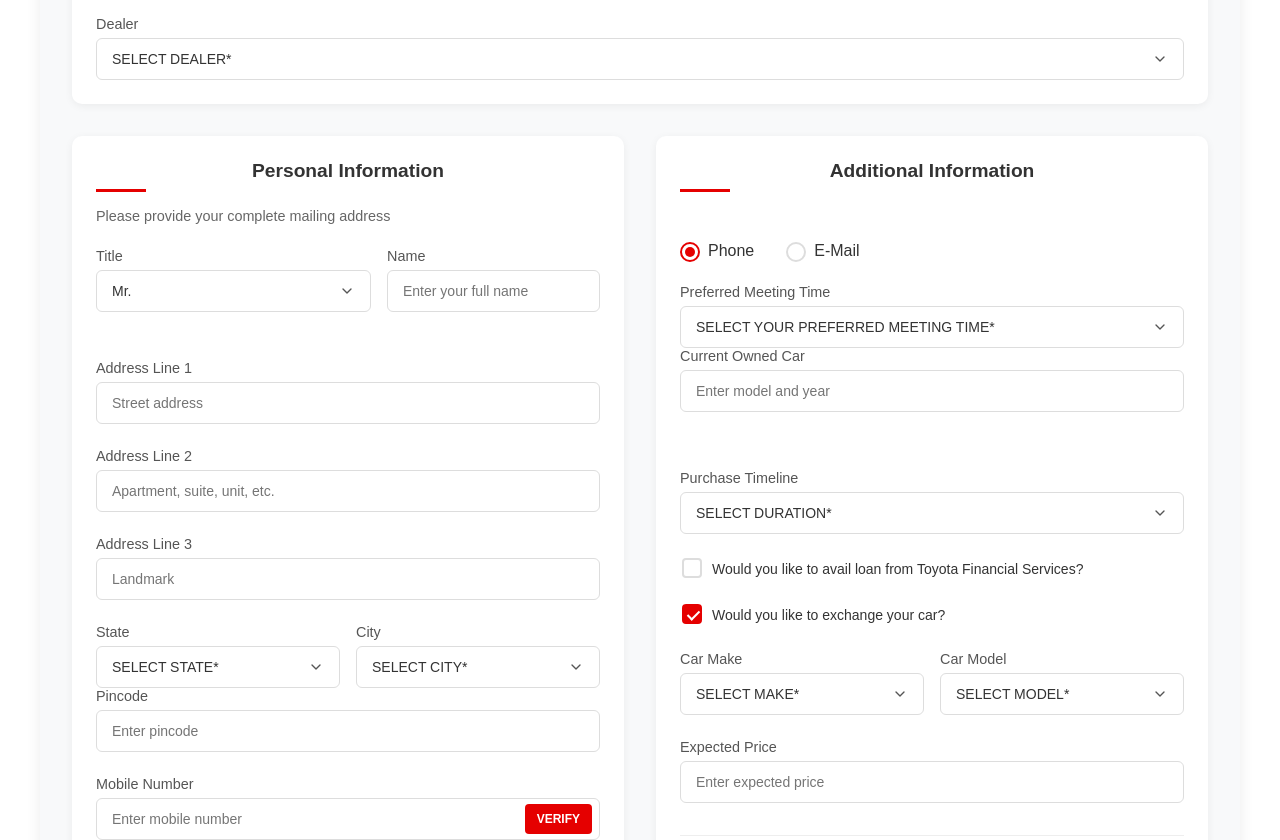
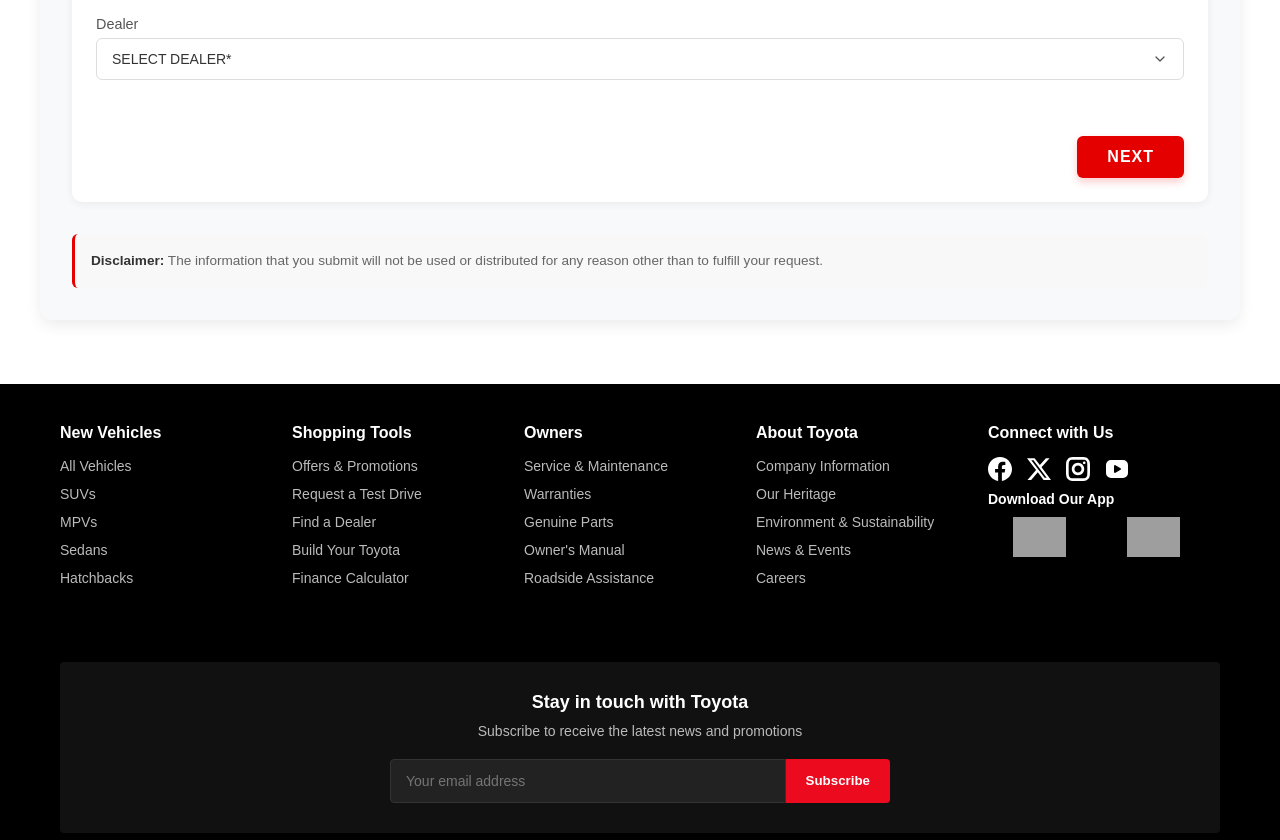
Before and after one commit to mercy-rotich/toyota_website, a React (Vite) app: page /exchangecar in a window 1280 px wide. Shown: the part 920-1760 px from the top of the page. Built offline with nearby package versions, Linux system fonts and the light colour scheme; grey boxes are pictures that could not be loaded.

Commit message:
updates on exchange page

```diff
--- a/src/Components/HomePageComponents/SecondNavbarComponents/ExchangeCar/ExchangeCar.css
+++ b/src/Components/HomePageComponents/SecondNavbarComponents/ExchangeCar/ExchangeCar.css
@@ -489,7 +489,7 @@
   margin-top: 2rem;
 }
 
-.submit-btn {
+.submit-btn,.back-btn{
   background-color: #e50000;
   color: white;
   border: none;
@@ -503,13 +503,14 @@
   box-shadow: 0 4px 8px rgba(229, 0, 0, 0.2);
 }
 
-.submit-btn:hover {
+
+.submit-btn:hover,.back-btn:hover {
   background-color: #cc0000;
   transform: translateY(-2px);
   box-shadow: 0 6px 12px rgba(229, 0, 0, 0.3);
 }
 
-.submit-btn:active {
+.submit-btn:active,.back-btn:active {
   transform: translateY(0);
   box-shadow: 0 2px 4px rgba}
 
@@ -517,6 +518,9 @@
   .submit-btn:active {
     transform: translateY(0);
     box-shadow: 0 2px 4px rgba(229, 0, 0, 0.2);
+  }
+  .back-btn{
+    background-color: #cc0000;
   }
 
   /* Disclaimer */
--- a/src/Components/HomePageComponents/SecondNavbarComponents/ExchangeCar/ExchangeCar.jsx
+++ b/src/Components/HomePageComponents/SecondNavbarComponents/ExchangeCar/ExchangeCar.jsx
@@ -3,6 +3,9 @@
 import carImage from '../../../../assets/glanza-image.jpg';
 
 const ExchangeCar = () => {
+  // Add state to track the current active step (1, 2, or 3)
+  const [activeStep, setActiveStep] = useState(1);
+
   const [formData, setFormData] = useState({
     name: '',
     address1: '',
@@ -34,10 +37,32 @@
     });
   };
 
+  // Function to move to the next step
+  const nextStep = () => {
+    if (activeStep < 3) {
+      setActiveStep(activeStep + 1);
+      // Scroll to top of the form when changing steps
+      window.scrollTo({ top: 0, behavior: 'smooth' });
+    }
+  };
+
+  // Function to move to the previous step
+  const prevStep = () => {
+    if (activeStep > 1) {
+      setActiveStep(activeStep - 1);
+      // Scroll to top of the form when changing steps
+      window.scrollTo({ top: 0, behavior: 'smooth' });
+    }
+  };
+
   const handleSubmit = (e) => {
     e.preventDefault();
+    if (activeStep < 3) {
+      nextStep();
+    } else {
       console.log('Form submitted:', formData);
       alert('Form submitted successfully!');
+    }
   };
 
   const handleVerify = (field) => {
@@ -72,21 +97,23 @@
         <form onSubmit={handleSubmit}>
           <div className="form-progress">
             <div className="progress-bar">
-              <div className="progress-step active">
+              <div className={`progress-step ${activeStep >= 1 ? 'active' : ''}`}>
                 <div className="step-circle">1</div>
                 <div className="step-label">Vehicle Selection</div>
               </div>
-              <div className="progress-step">
+              <div className={`progress-step ${activeStep >= 2 ? 'active' : ''}`}>
                 <div className="step-circle">2</div>
                 <div className="step-label">Personal Details</div>
               </div>
-              <div className="progress-step">
+              <div className={`progress-step ${activeStep >= 3 ? 'active' : ''}`}>
                 <div className="step-circle">3</div>
                 <div className="step-label">Exchange Details</div>
               </div>
             </div>
           </div>
 
+          {/* Step 1 - Vehicle Selection */}
+          {activeStep === 1 && (
             <div className="car-selection-section card-panel">
               <h3 className="section-title">Select Your Toyota Model</h3>
               <div className="dropdown-container">
@@ -98,7 +125,7 @@
               <div className="location-selection">
                 <div className="dropdown-container">
                   <label htmlFor="state">State</label>
-                <select className="select-dropdown" id="state" name="state" value={formData.state} onChange={handleInputChange}>
+                  <select className="select-dropdown" id="state" name="state" value={formData.state} onChange={handleInputChange} required>
                     <option value="" disabled>SELECT STATE*</option>
                     <option value="delhi">Delhi</option>
                     <option value="maharashtra">Maharashtra</option>
@@ -108,7 +135,7 @@
 
                 <div className="dropdown-container">
                   <label htmlFor="city">City</label>
-                <select className="select-dropdown" id="city" name="city" value={formData.city} onChange={handleInputChange}>
+                  <select className="select-dropdown" id="city" name="city" value={formData.city} onChange={handleInputChange} required>
                     <option value="" disabled>SELECT CITY*</option>
                     <option value="mumbai">Mumbai</option>
                     <option value="delhi">Delhi</option>
@@ -119,16 +146,22 @@
 
               <div className="dropdown-container full-width">
                 <label htmlFor="dealer">Dealer</label>
-              <select className="select-dropdown" id="dealer" name="dealer" defaultValue="">
+                <select className="select-dropdown" id="dealer" name="dealer" defaultValue="" required>
                   <option value="" disabled>SELECT DEALER*</option>
                   <option value="dealer1">Dealer 1</option>
                   <option value="dealer2">Dealer 2</option>
                   <option value="dealer3">Dealer 3</option>
                 </select>
               </div>
+
+              <div className="submit-section">
+                <button type="button" className="submit-btn" onClick={nextStep}>NEXT</button>
               </div>
+            </div>
+          )}
 
-          <div className="form-container">
+          {/* Step 2 - Personal Details */}
+          {activeStep === 2 && (
             <div className="form-section card-panel">
               <div className="personal-info">
                 <h3 className="section-title">Personal Information</h3>
@@ -168,6 +201,7 @@
                       placeholder="Street address"
                       value={formData.address1}
                       onChange={handleInputChange}
+                      required
                     />
                   </div>
 
@@ -198,7 +232,14 @@
                   <div className="location-selection">
                     <div className="dropdown-container">
                       <label htmlFor="state-address">State</label>
-                      <select className="select-dropdown" id="state-address" name="state" value={formData.state} onChange={handleInputChange}>
+                      <select
+                        className="select-dropdown"
+                        id="state-address"
+                        name="state"
+                        value={formData.state}
+                        onChange={handleInputChange}
+                        required
+                      >
                         <option value="" disabled>SELECT STATE*</option>
                         <option value="delhi">Delhi</option>
                         <option value="maharashtra">Maharashtra</option>
@@ -208,7 +249,14 @@
 
                     <div className="dropdown-container">
                       <label htmlFor="city-address">City</label>
-                      <select className="select-dropdown" id="city-address" name="city" value={formData.city} onChange={handleInputChange}>
+                      <select
+                        className="select-dropdown"
+                        id="city-address"
+                        name="city"
+                        value={formData.city}
+                        onChange={handleInputChange}
+                        required
+                      >
                         <option value="" disabled>SELECT CITY*</option>
                         <option value="mumbai">Mumbai</option>
                         <option value="delhi">Delhi</option>
@@ -267,10 +315,20 @@
                   </div>
                 </div>
               </div>
+
+              <div className="navigation-buttons">
+                <div className="submit-section" style={{ display: 'flex', justifyContent: 'space-between' }}>
+                  <button type="button" className="back-btn" onClick={prevStep} style={{ backgroundColor: '#aaa' }}>BACK</button>
+                  <button type="button" className="submit-btn" onClick={nextStep}>NEXT</button>
                 </div>
+              </div>
+            </div>
+          )}
 
+          {/* Step 3 - Exchange Details */}
+          {activeStep === 3 && (
             <div className="form-section card-panel">
-              <h3 className="section-title">Additional Information</h3>
+              <h3 className="section-title">Exchange Details</h3>
 
               <div className="contact-preference">
                 <p>How would you like us to contact you?</p>
@@ -308,6 +366,7 @@
                   name="preferredMeetingTime"
                   value={formData.preferredMeetingTime}
                   onChange={handleInputChange}
+                  required
                 >
                   <option value="" disabled>SELECT YOUR PREFERRED MEETING TIME*</option>
                   <option value="morning">Morning (9 AM - 12 PM)</option>
@@ -325,6 +384,7 @@
                   placeholder="Enter model and year"
                   value={formData.currentOwnedCar}
                   onChange={handleInputChange}
+                  required
                 />
               </div>
 
@@ -339,6 +399,7 @@
                     name="nextCarPurchaseDuration"
                     value={formData.nextCarPurchaseDuration}
                     onChange={handleInputChange}
+                    required
                   >
                     <option value="" disabled>SELECT DURATION*</option>
                     <option value="immediately">Immediately</option>
@@ -375,6 +436,8 @@
                 </label>
               </div>
 
+              {formData.exchange && (
+                <>
                   <div className="car-details-row">
                     <div className="dropdown-container">
                       <label htmlFor="carMake">Car Make</label>
@@ -384,6 +447,7 @@
                         name="carMake"
                         value={formData.carMake}
                         onChange={handleInputChange}
+                        required={formData.exchange}
                       >
                         <option value="" disabled>SELECT MAKE*</option>
                         <option value="toyota">Toyota</option>
@@ -401,6 +465,7 @@
                         name="carModel"
                         value={formData.carModel}
                         onChange={handleInputChange}
+                        required={formData.exchange}
                       >
                         <option value="" disabled>SELECT MODEL*</option>
                         <option value="innova">Innova</option>
@@ -419,8 +484,11 @@
                       placeholder="Enter expected price"
                       value={formData.expectedPrice}
                       onChange={handleInputChange}
+                      required={formData.exchange}
                     />
                   </div>
+                </>
+              )}
 
               <div className="consent-section">
                 <div className="checkbox-option">
@@ -443,6 +511,7 @@
                       name="agreeToTerms"
                       checked={formData.agreeToTerms}
                       onChange={handleInputChange}
+                      required
                     />
                     <span className="checkbox-custom"></span>
                     I hereby agree to receive emails, calls and SMS related to promotional activities and services, by or on behalf of TKM. <a href="#" className="terms-link">Know More</a>
@@ -450,11 +519,14 @@
                 </div>
               </div>
 
-              <div className="submit-section">
+              <div className="navigation-buttons">
+                <div className="submit-section" style={{ display: 'flex', justifyContent: 'space-between' }}>
+                  <button type="button" className="back-btn" onClick={prevStep} style={{ backgroundColor: '#aaa' }}>BACK</button>
                   <button type="submit" className="submit-btn">SUBMIT</button>
                 </div>
               </div>
             </div>
+          )}
 
           <div className="disclaimer">
             <p><strong>Disclaimer:</strong> The information that you submit will not be used or distributed for any reason other than to fulfill your request.</p>
```
Lines whose indentation alone changed are shown as unchanged.
